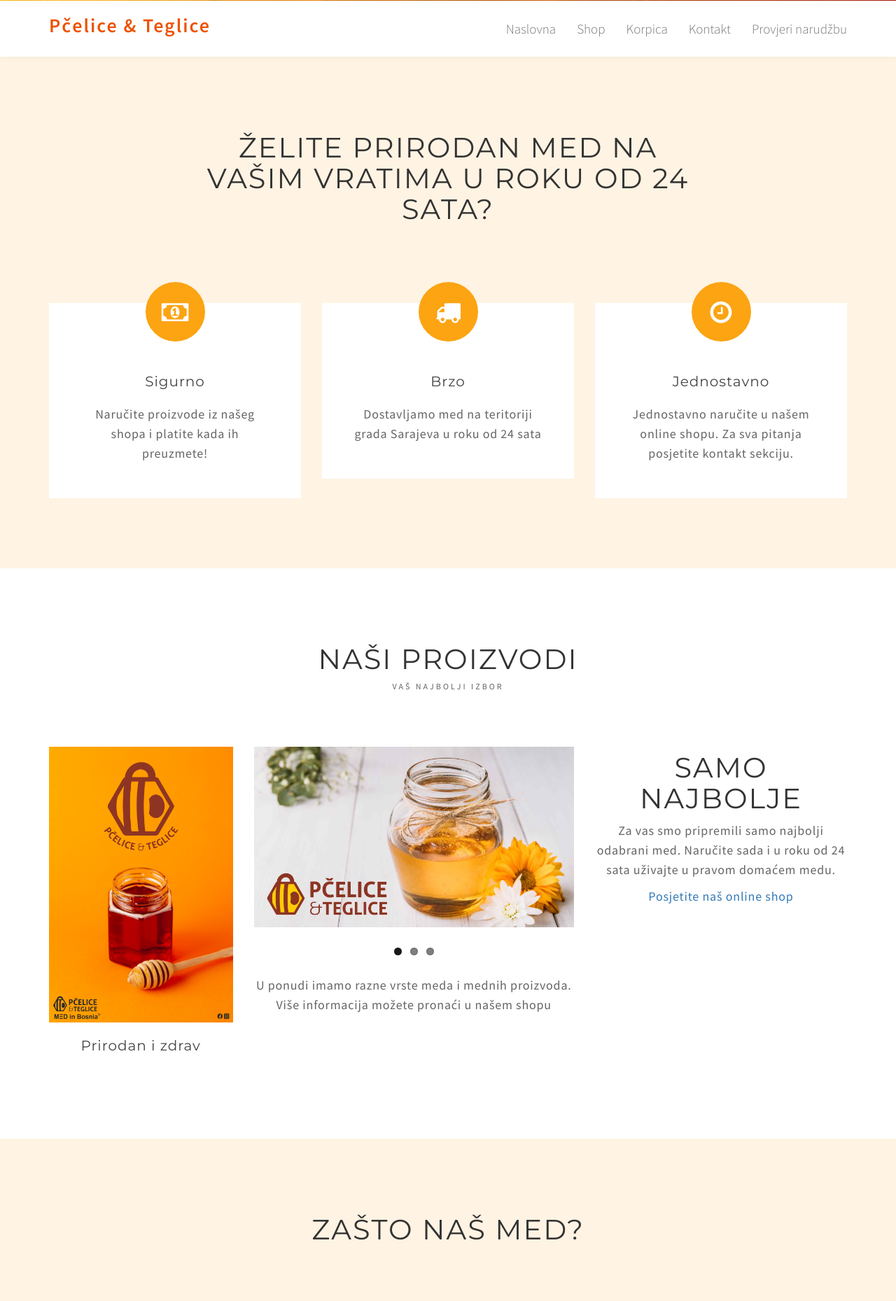
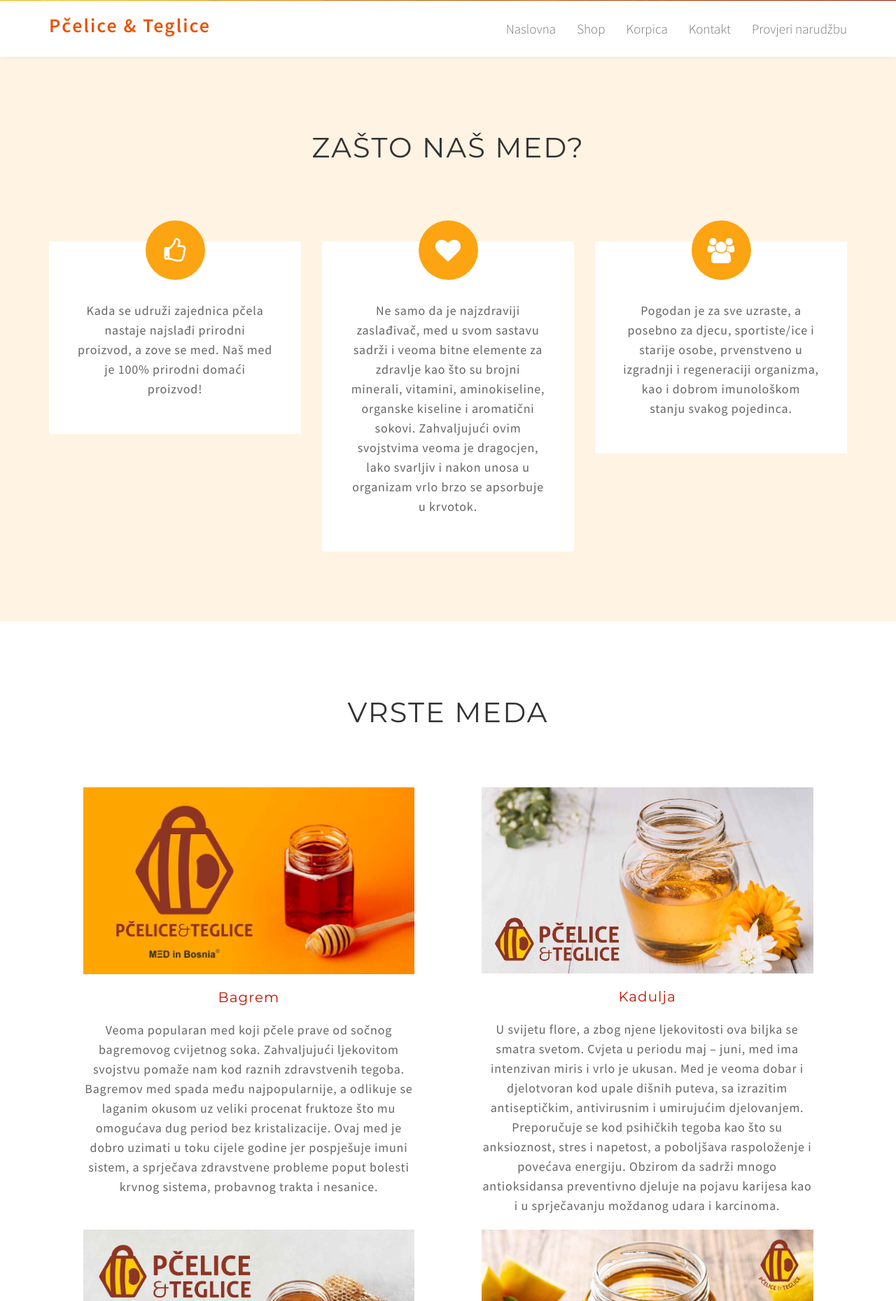
Before and after one commit to epinefrin1921/Pcelice_i_Teglice, a PHP site: page / in a window 1280 px wide. Shown: the part 799-2658 px from the top of the page at 70% size. Run offline with PHP 8.4, Linux system fonts and the light colour scheme.

Commit message:
Improved design

```diff
--- a/contact.php
+++ b/contact.php
@@ -74,7 +74,8 @@ include ('includes/header.php');
                         <span><i class="fa fa-comment-o"></i></span>
                     </div>
                     <h3>Pronađite nas na društvenim mrežama</h3>
-                    <a  href="https://www.facebook.com/P%C4%8Delice-Teglice-101684814950566/"><span><i class="fa fa-facebook"></i> Facebook</span></a>
+                    <a class="link" href="https://www.facebook.com/P%C4%8Delice-Teglice-101684814950566/"><span><i class="fa fa-facebook"></i> Facebook</span></a> <br>
+                    <a class="link" href="https://instagram.com/pceliceiteglice"><span><i class="fa fa-instagram"></i> Instagram</span></a>
                 </div>
             </div>
 
--- a/css/style.css
+++ b/css/style.css
@@ -40,7 +40,10 @@ h2 {
 #contact h2 {
   color: #ffffff;
 }
-
+.link{
+  font-size: 25px;
+  margin-bottom: 20px;
+}
 h3 {
   color: #444;
   font-size: 20px;
--- a/includes/footer.php
+++ b/includes/footer.php
@@ -25,9 +25,9 @@
             <div class="wow fadeInUp col-md-4 col-sm-4" data-wow-delay="0.5s">
                 <h3>Radno vrijeme</h3>
                 <strong>Ponedjeljak - Petak</strong>
-                <p>08:00 - 16:00 </p>
-                <strong>Subota - Nedjelja</strong>
-                <p>10:00 - 16:00</p>
+                <p>10:00 - 18:00 </p>
+                <strong>Subota</strong>
+                <p>10:00 - 14:00</p>
             </div>
 
         </div>
--- a/index.php
+++ b/index.php
@@ -60,104 +60,6 @@
 include ('includes/header.php');
 ?>
 
-<!-- Feature section -->
-<section id="feature" class="parallax-section">
-    <div class="container">
-        <div class="row">
-
-            <div class="col-md-offset-2 col-md-8 col-sm-offset-1 col-sm-10">
-                <div class="wow fadeInUp section-title" data-wow-delay="0.2s">
-                    <h2>Želite prirodan med na vašim vratima u roku od 24 sata?</h2>
-                </div>
-            </div>
-
-            <div class="clearfix"></div>
-
-            <div class="col-md-4 col-sm-12 wow fadeInUp sekcija" data-wow-delay="0.3s">
-                <div class="feature-thumb">
-                    <div class="feature-icon">
-                        <span><i class="fa fa-money"></i></span>
-                    </div>
-                    <h3>Sigurno</h3>
-                    <p>Naručite proizvode iz našeg shopa i platite kada ih preuzmete!</p>
-                </div>
-            </div>
-
-            <div class="col-md-4 col-sm-12 wow fadeInUp sekcija" data-wow-delay="0.6s">
-                <div class="feature-thumb">
-                    <div class="feature-icon">
-                        <span><i class="fa fa-truck"></i></span>
-                    </div>
-                    <h3>Brzo</h3>
-                    <p>Dostavljamo med na teritoriji grada Sarajeva u roku od 24 sata </p>
-                </div>
-            </div>
-
-            <div class="col-md-4 col-sm-12 wow fadeInUp sekcija" data-wow-delay="0.9s">
-                <div class="feature-thumb">
-                    <div class="feature-icon">
-                        <span><i class="fa fa-clock-o"></i></span>
-                    </div>
-                    <h3>Jednostavno</h3>
-                    <p>Jednostavno naručite u našem online shopu. Za sva pitanja posjetite kontakt sekciju. </p>
-                </div>
-            </div>
-
-        </div>
-    </div>
-</section>
-
-<!-- About section -->
-<section id="about" class="parallax-section">
-	<div class="container">
-		<div class="row">
-
-      <div class="col-md-offset-2 col-md-8 col-sm-offset-1 col-sm-10">
-          <div class="wow fadeInUp section-title" data-wow-delay="0.1s">
-            <h2>Naši proizvodi</h2>
-            <h4>Vaš najbolji izbor</h4>
-          </div>
-      </div>
-
-      <div class="clearfix"></div>
-
-      <div id="sakriveno" class="wow fadeInUp col-md-3 col-sm-5" data-wow-delay="0.3s">
-        <img src="images/Pcelice&Teglice_Foto02.png" class="img-responsive" alt="About">
-        <h3>Prirodan i zdrav</h3>
-      </div>
-
-      <div class="wow fadeInUp col-md-5 col-sm-7" data-wow-delay="0.5s">
-
-        <!-- flexslider -->
-        <div class="flexslider">
-          <ul class="slides">
-
-            <li>
-              <img src="images/Pcelice&Teglice_Foto04.jpg" alt="Flexslider">
-            </li>
-            <li>
-              <img src="images/Pcelice&Teglice_Foto06.jpg" alt="Flexslider">
-            </li>
-            <li>
-              <img src="images/Pcelice&Teglice_Foto09.jpg" alt="Flexslider">
-            </li>
-
-          </ul>
-        </div>
-
-         <p>U ponudi imamo razne vrste meda i mednih proizvoda. Više informacija možete pronaći u našem shopu</p>
-      </div>
-
-       <div class="wow fadeInUp col-md-4 col-sm-12" data-wow-delay="0.4s">
-        	<h2>Samo najbolje</h2>
-         	<p>Za vas smo pripremili samo najbolji odabrani med. Naručite sada i u roku od 24 sata uživajte u pravom domaćem medu.</p>
-         	<p><a href="shop.php">Posjetite naš online shop</a></p>
-
-      </div>
-
-		</div>
-	</div>
-</section>
 
 
 
@@ -213,7 +115,6 @@ include ('includes/header.php');
             <div class="col-md-offset-2 col-md-8 col-sm-offset-1 col-sm-10">
                 <div class="wow fadeInUp section-title" data-wow-delay="0.3s">
                     <h2>Vrste meda</h2>
-                    <h4>U ponudi imamo razne vrste meda</h4>
                 </div>
             </div>
 
```
Also changed, not shown: orders/placeorder.php (+4 -4 lines).
